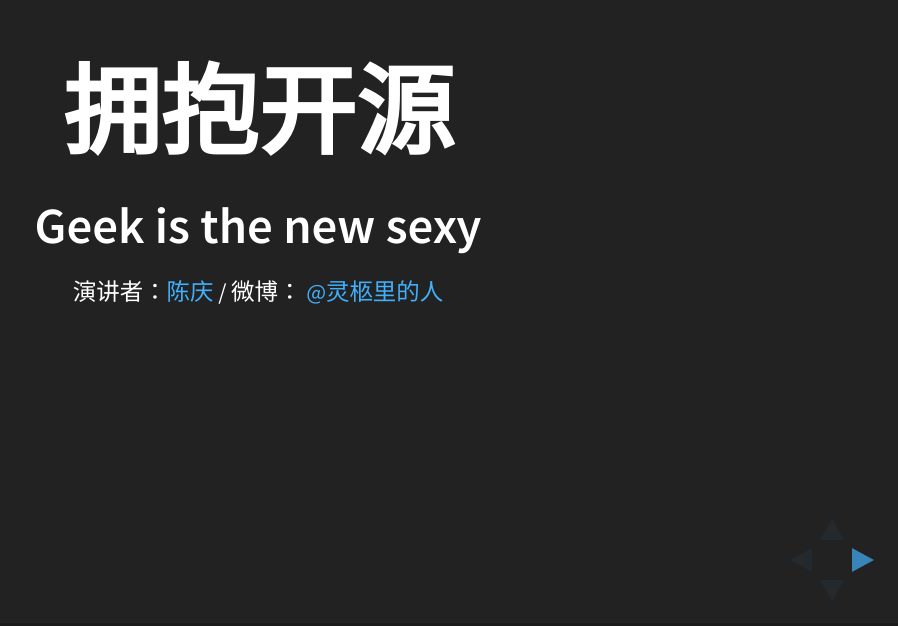
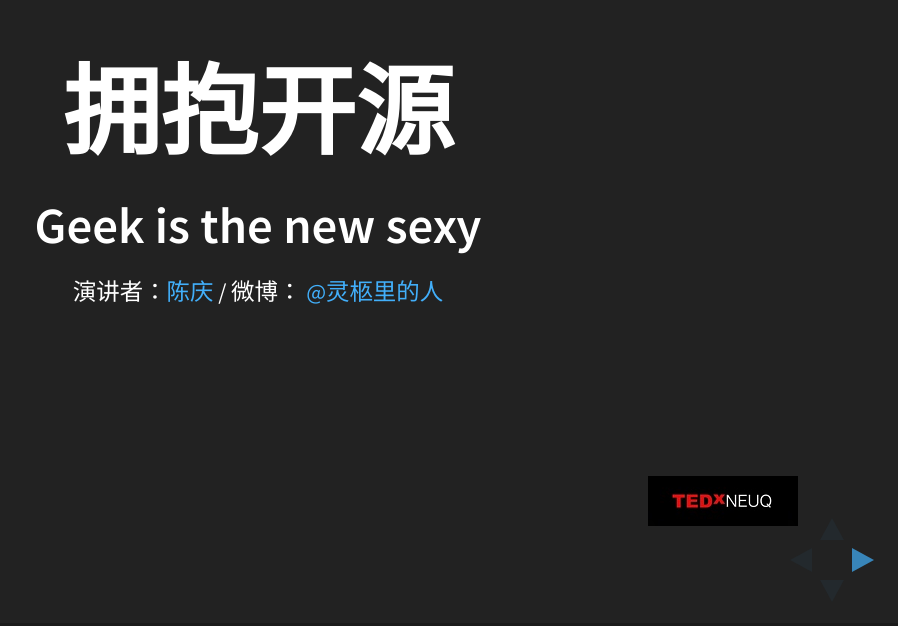
Before and after one commit to coffin5257/opensource_presentation, a website: page index.html in a window 1280 px wide. Shown: the part 174-800 px from the top of the page, without its empty margins (382-1280 px from the left). Drawn offline with Linux system fonts and the light colour scheme.

Commit message:
add logo

```diff
--- a/index.html
+++ b/index.html
@@ -256,6 +256,14 @@
 				</section>
 			</div>
 
+			<div id="myLogo" style="background: url(./logo.png);
+                        position: absolute;
+                        bottom: 100px;
+                        right: 100px;
+                        width: 150px;
+                        height: 50px;">
+			</div>
+
 		</div>
 
 		<script src="lib/js/head.min.js"></script>
```
Also changed, not shown: logo.png (added).
